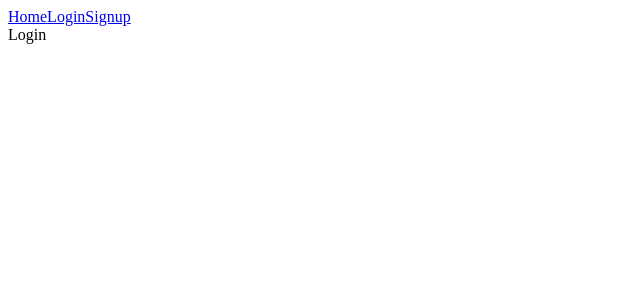
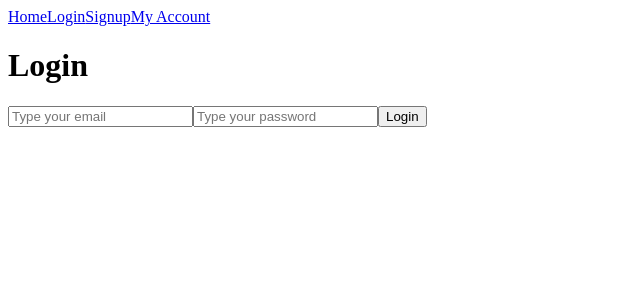
Before and after one commit to ktrip96/QnA_project, a React (Create React App) app in the folder frontend/: page /login in a window 1280 px wide. Shown: the top 300 px of the page, without its empty margins (0-640 px from the left). Built offline with nearby package versions, Linux system fonts and the light colour scheme.

Commit message:
Added myAcount + Login Pages

```diff
--- a/frontend/src/App.js
+++ b/frontend/src/App.js
@@ -4,6 +4,7 @@ import Login from './components/Login'
 import Signup from './components/Signup'
 import Navbar from './Navbar'
 import axios from 'axios'
+import MyAccount from './components/MyAccount'
 
 axios.defaults.withCredentials = true
 
@@ -21,6 +22,9 @@ function App() {
         <Route path='/login'>
           <Login />
         </Route>
+        <Route path='/myaccount'>
+          <MyAccount />
+        </Route>
       </Switch>
     </>
   )
--- a/frontend/src/Navbar.js
+++ b/frontend/src/Navbar.js
@@ -7,6 +7,7 @@ export default function Navbar() {
       <Link to='/'>Home</Link>
       <Link to='/login'>Login</Link>
       <Link to='/signup'>Signup</Link>
+      <Link to='/myaccount'>My Account</Link>
     </>
   )
 }
--- a/frontend/src/components/Login.js
+++ b/frontend/src/components/Login.js
@@ -1,5 +1,42 @@
-import React from 'react'
+import React, { useState } from 'react'
+import axios from 'axios'
 
 export default function Login() {
-  return <div>Login</div>
+  const [email, setEmail] = useState('')
+  const [password, setPassword] = useState('')
+
+  async function handleSubmit(e) {
+    e.preventDefault()
+    try {
+      const registerData = {
+        email,
+        password,
+      }
+      console.log(registerData)
+      await axios.post('http://localhost:5000/auth/login', registerData)
+    } catch (err) {
+      console.error(err.response)
+    }
+  }
+
+  return (
+    <div>
+      <h1>Login</h1>
+      <form onSubmit={handleSubmit}>
+        <input
+          type='email'
+          placeholder='Type your email'
+          onChange={(e) => setEmail(e.target.value)}
+          value={email}
+        />
+        <input
+          type='password'
+          placeholder='Type your password'
+          onChange={(e) => setPassword(e.target.value)}
+          value={password}
+        />
+        <button>Login</button>
+      </form>
+    </div>
+  )
 }
--- /dev/null
+++ b/frontend/src/components/MyAccount.js
@@ -0,0 +1,9 @@
+import React from 'react'
+
+export default function MyAccount() {
+  return (
+    <div>
+      <h1>Welcome to my Account</h1>
+    </div>
+  )
+}
```
Also changed, not shown: 1 other file (tests, documents, lock files or other folders).
